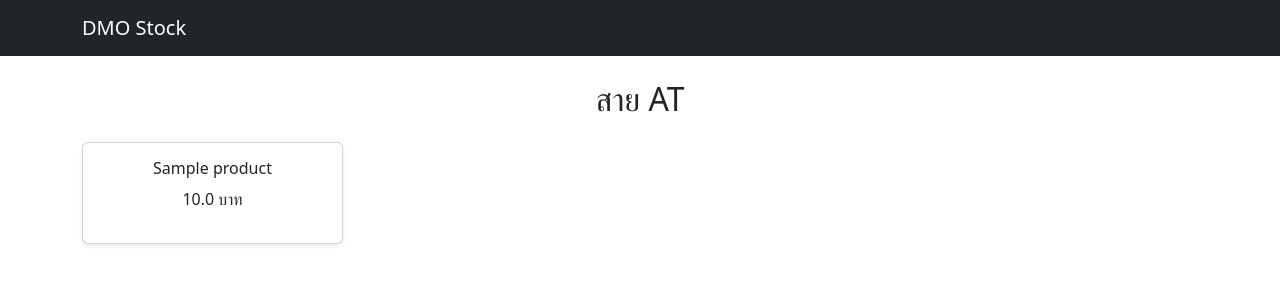
After one commit to nut1596/Web-Flask-DMO-Product-Buy-Sale-Stock, a Flask app: page /category/1 in a window 1280 px wide. The commit adds this page. Shown: the top 300 px of the page. Run offline with Flask 3, Linux system fonts and the light colour scheme; tables that the repository leaves empty hold one stand-in row (values such as "Sample post").

Commit message:
Add Product model and category detail page

```diff
--- a/app.py
+++ b/app.py
@@ -10,20 +10,34 @@ db = SQLAlchemy(app)
 
 
 # ------------------
-# Model: Category
+# Models
 # ------------------
 class Category(db.Model):
     id = db.Column(db.Integer, primary_key=True)
     name = db.Column(db.String(100), nullable=False)
+    products = db.relationship("Product", backref="category", lazy=True)
+
+
+class Product(db.Model):
+    id = db.Column(db.Integer, primary_key=True)
+    name = db.Column(db.String(200), nullable=False)
+    price = db.Column(db.Float, nullable=False)
+    category_id = db.Column(db.Integer, db.ForeignKey("category.id"), nullable=False)
 
 
 # ------------------
-# Route
+# Routes
 # ------------------
 @app.route("/")
 def home():
     categories = Category.query.all()
     return render_template("index.html", categories=categories)
+
+
+@app.route("/category/<int:id>")
+def category_detail(id):
+    category = Category.query.get_or_404(id)
+    return render_template("category.html", category=category)
 
 
 # ------------------
@@ -33,7 +47,6 @@ if __name__ == "__main__":
     with app.app_context():
         db.create_all()
 
-        # เพิ่มหมวดเริ่มต้น ถ้ายังไม่มี
         if Category.query.count() == 0:
             default_categories = ["AT", "HT", "CT", "HP", "DS", "DE", "EV", "BL"]
             for name in default_categories:
--- /dev/null
+++ b/templates/category.html
@@ -0,0 +1,23 @@
+{% extends "base.html" %}
+
+{% block content %}
+<h2 class="mb-4 text-center">สาย {{ category.name }}</h2>
+
+{% if category.products %}
+<div class="row">
+    {% for product in category.products %}
+    <div class="col-md-3 mb-4">
+        <div class="card shadow-sm text-center">
+            <div class="card-body">
+                <h6>{{ product.name }}</h6>
+                <p>{{ product.price }} บาท</p>
+            </div>
+        </div>
+    </div>
+    {% endfor %}
+</div>
+{% else %}
+<p class="text-center text-muted">ยังไม่มีสินค้าในหมวดนี้</p>
+{% endif %}
+
+{% endblock %}
--- a/templates/index.html
+++ b/templates/index.html
@@ -9,10 +9,13 @@
         <div class="card text-center shadow-sm">
             <div class="card-body">
                 <h5 class="card-title">{{ category.name }}</h5>
-                <a href="#" class="btn btn-primary">ดูสินค้า</a>
+                <a href="{{ url_for('category_detail', id=category.id) }}" class="btn btn-primary">
+                    ดูสินค้า
+                </a>
             </div>
         </div>
     </div>
     {% endfor %}
 </div>
+
 {% endblock %}
```
